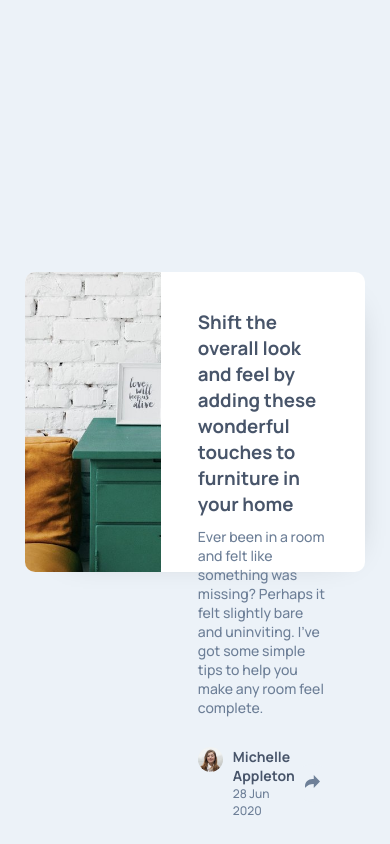
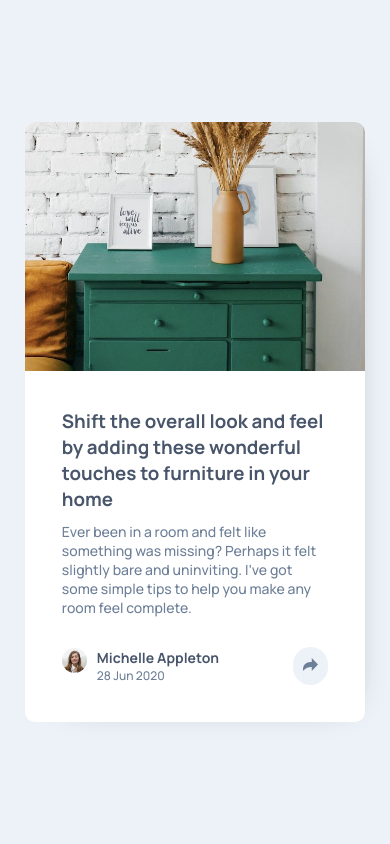
Before and after one commit to ParvizAzeroglu/Frontend-mentor-challange, a React (Vite) app: page / in a window 390 px wide. Built offline with nearby package versions, Linux system fonts and the light colour scheme.

Commit message:
Last Commit

```diff
--- a/src/App.module.scss
+++ b/src/App.module.scss
@@ -5,12 +5,12 @@
   display: flex;
   align-items: center;
   justify-content: center;
+  overflow: hidden;
 }
 
 .contentContainer {
   width: 60%;
   height: 100%;
-
   padding: 2.3rem;
 }
 
@@ -107,6 +107,35 @@
   .cardContainer {
     max-width: 340px;
     max-height: 700px;
+    min-height: 600px;
     margin: 10px;
+    background-color: white;
+    border-radius: 10px;
+    display: flex;
+    flex-direction: column;
+  }
+
+  .imageContainer {
+    width: 100%;
+    border-radius: 10px 10px 0px 0px;
+  }
+
+  .contentContainer {
+    width: 100%;
+    height: 60%;
+  }
+
+  .tooltipContainer {
+    top: 0px;
+    left: -36px;
+    width: 340px;
+  }
+
+  .arrowDown {
+    opacity: 0;
+  }
+
+  .button {
+    z-index: 50;
   }
 }
--- a/src/App.tsx
+++ b/src/App.tsx
@@ -1,9 +1,22 @@
-import React, { ReactNode, useState } from "react";
+import React, { ReactNode, useEffect, useState } from "react";
 
 import styles from "./App.module.scss";
 
 const App: React.FC = () => {
   const [isTooltipVisible, setTooltipVisible] = useState<boolean>(false);
+  const [displaySize, setDisplaySize] = useState<number>(window.innerWidth);
+
+  useEffect(() => {
+    function handleSize(): void {
+      setDisplaySize(window.innerWidth);
+    }
+
+    window.addEventListener("resize", handleSize);
+
+    return () => {
+      window.removeEventListener("resize", handleSize);
+    };
+  }, []);
 
   return (
     <div className={styles.container}>
```
